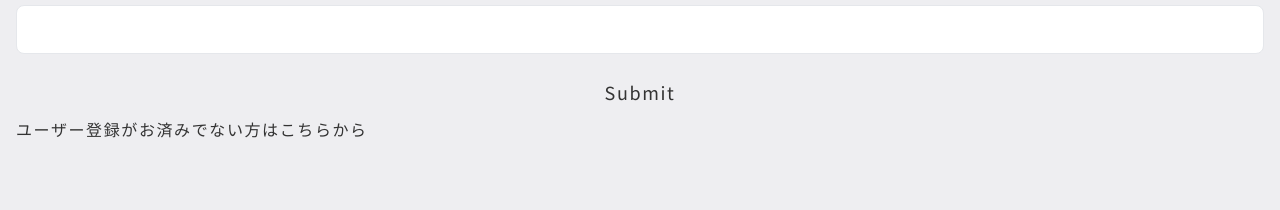
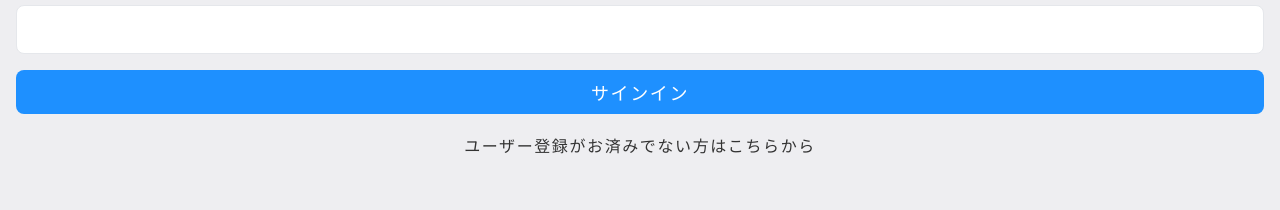
Before and after one commit to t10o/chaleur, a Next.js app: page /auth/signin in a window 1280 px wide. Shown: the part 308-518 px from the top of the page. Built offline with nearby package versions, Linux system fonts and the light colour scheme; no server answers; what recoil-persist would draw is missing.

Commit message:
:sparkles: サインインとサインアップのUI修正

```diff
--- a/src/components/elements/Button/PrimaryButton.tsx
+++ b/src/components/elements/Button/PrimaryButton.tsx
@@ -1,7 +1,7 @@
 import clsx from "clsx";
 import React from "react";
 
-import { Button, ButtonProps } from "@/components/elements";
+import { Button, ButtonProps } from "./Button";
 
 export const PrimaryButton = React.forwardRef<HTMLButtonElement, ButtonProps>(
   ({ className = "", ...props }, ref) => {
--- a/src/features/auth/Signin.tsx
+++ b/src/features/auth/Signin.tsx
@@ -6,7 +6,7 @@ import { useForm } from "react-hook-form";
 import { useSetRecoilState } from "recoil";
 import * as z from "zod";
 
-import { Button, Input } from "@/components/elements";
+import { Input, PrimaryButton } from "@/components/elements";
 import { supabase } from "@/lib/supabaseClient";
 import { AuthState, authState } from "@/stores/auth";
 
@@ -48,9 +48,6 @@ export const Signin = () => {
         throw signInError;
       }
 
-      console.log(loginUser.user);
-      console.log(loginUser.session);
-
       setUser({ user: loginUser.user, session: loginUser.session });
 
       await router.push("/");
@@ -87,13 +84,18 @@ export const Signin = () => {
         </p>
       )}
 
-      <Button
-        className={clsx("w-full", "text-lg")}
+      <PrimaryButton
+        className={clsx("w-full", "text-lg", "mb-4")}
         type="submit"
-        label="Submit"
+        label="サインイン"
       />
 
-      <Link href="/signup">ユーザー登録がお済みでない方はこちらから</Link>
+      <Link
+        className={clsx("flex", "justify-center", "items-center")}
+        href="/auth/signup"
+      >
+        ユーザー登録がお済みでない方はこちらから
+      </Link>
     </form>
   );
 };
--- a/src/features/auth/Signup.tsx
+++ b/src/features/auth/Signup.tsx
@@ -3,7 +3,7 @@ import clsx from "clsx";
 import { useForm } from "react-hook-form";
 import * as z from "zod";
 
-import { Button, Input } from "@/components/elements";
+import { Input, PrimaryButton } from "@/components/elements";
 import { supabase } from "@/lib/supabaseClient";
 
 interface SignupForm {
@@ -102,11 +102,13 @@ export const Signup = () => {
         </p>
       )}
 
-      <Button
+      <PrimaryButton
         className={clsx("w-full", "text-lg")}
         type="submit"
-        label="Submit"
+        label="サインアップ"
       />
     </form>
   );
 };
+
+Signup.displayName = "Signup";
--- a/src/pages/auth/signin.tsx
+++ b/src/pages/auth/signin.tsx
@@ -3,7 +3,7 @@ import { NextPage } from "next";
 import { ContentLayout } from "@/components/layouts";
 import { Signin } from "@/features/auth";
 
-export const SigninPage: NextPage = () => {
+const SigninPage: NextPage = () => {
   return (
     <ContentLayout pageTitle="Sign In">
       <Signin />
--- a/src/pages/auth/signup.tsx
+++ b/src/pages/auth/signup.tsx
@@ -3,7 +3,7 @@ import { NextPage } from "next";
 import { ContentLayout } from "@/components/layouts";
 import { Signup } from "@/features/auth";
 
-export const SignupPage: NextPage = () => {
+const SignupPage: NextPage = () => {
   return (
     <ContentLayout pageTitle="Sign Up">
       <Signup />
```
